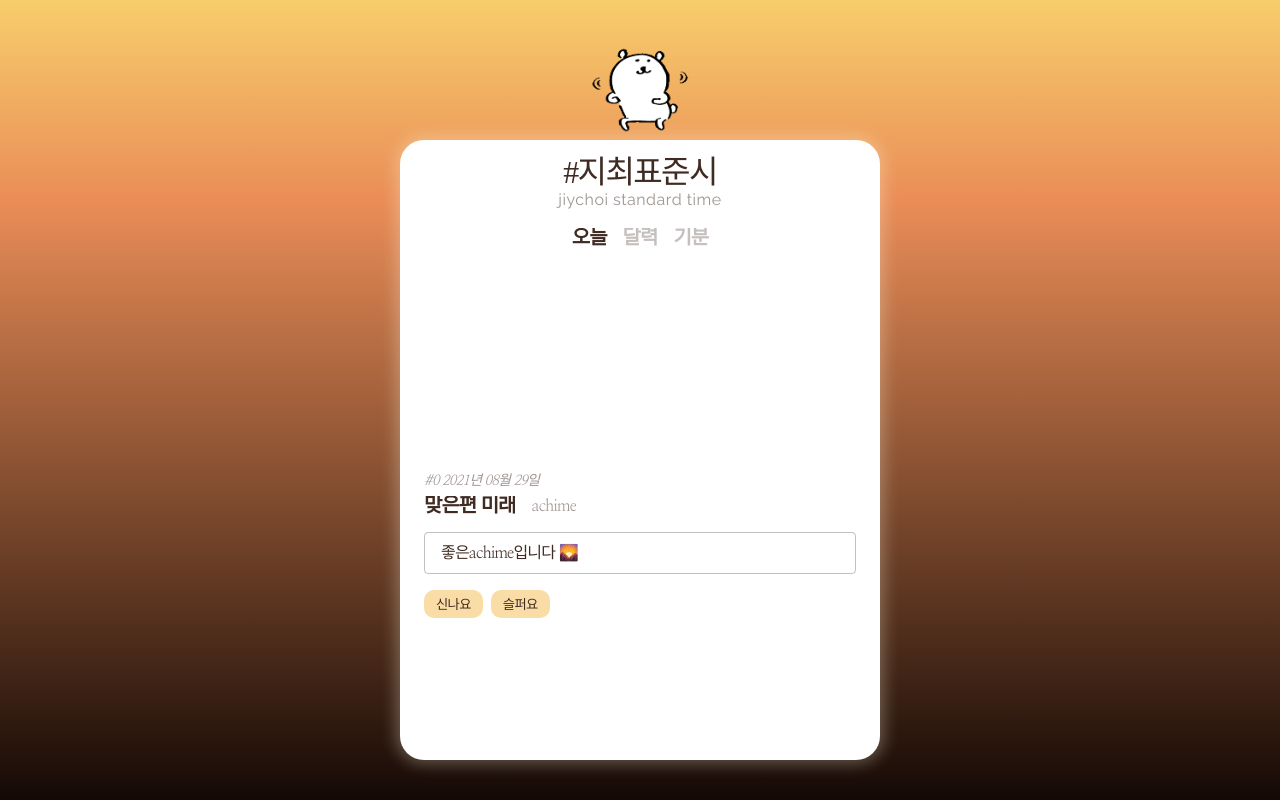
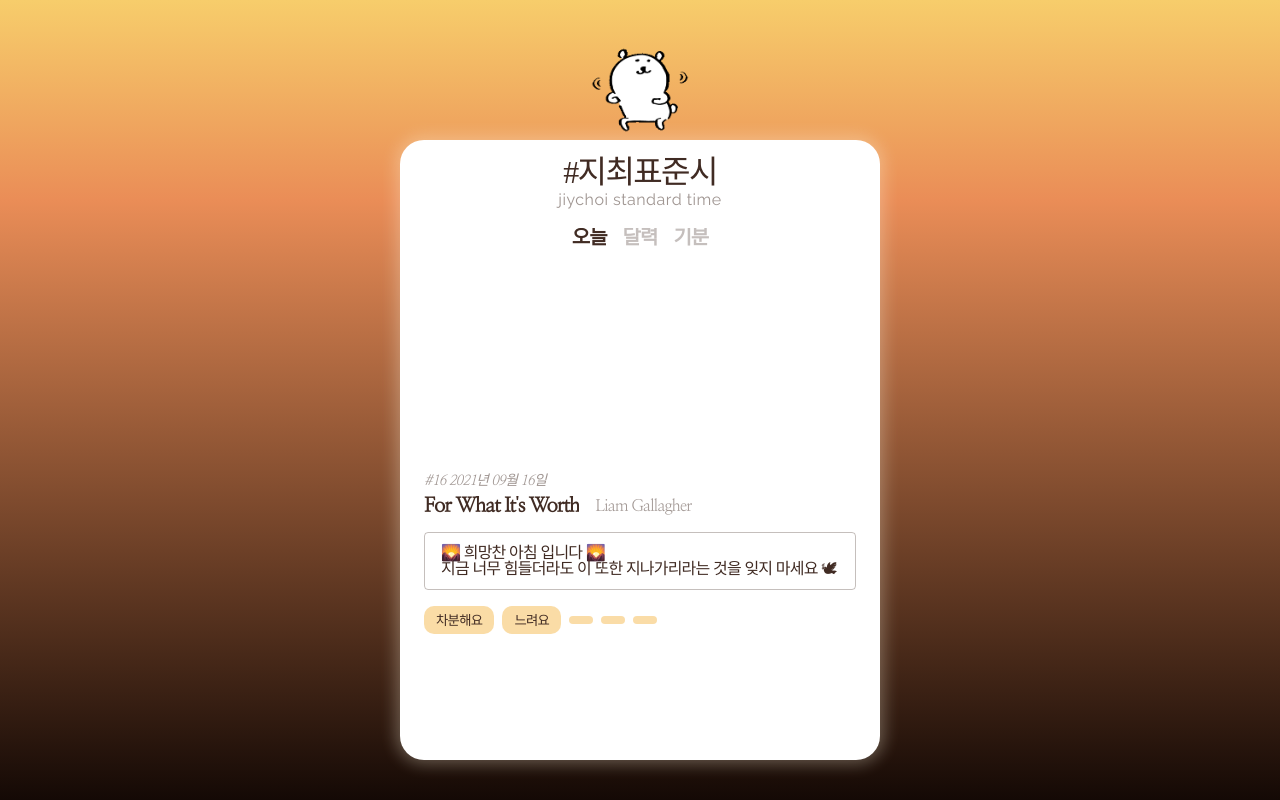
Before and after one commit to chichoon/JiychoiStandardTime, a React (Create React App) app: page /main in a window 1280 px wide. Built offline with nearby package versions, Linux system fonts and the light colour scheme; a web font is replaced by a local one.

Commit message:
Design: 코멘트 whitespace 처리 (개행)

```diff
--- a/src/components/PlayerComponent/playerComponent.module.scss
+++ b/src/components/PlayerComponent/playerComponent.module.scss
@@ -55,6 +55,7 @@
     padding: 12px 16px;
     margin-bottom: 16px;
     overflow: auto;
+    white-space: pre-wrap;
     border: 1px solid colors.$DARK30;
     border-radius: 4px;
   }
--- a/src/router/Main/index.tsx
+++ b/src/router/Main/index.tsx
@@ -3,13 +3,13 @@ import cx from 'classnames';
 import { PlayerComponent } from 'components';
 
 const TEST_SONG = {
-  index: 0,
-  title: '맞은편 미래',
-  artist: 'achime',
-  comment: '좋은achime입니다 🌄',
-  id: '3oBPGdOwbbc',
-  date: '2021-08-29 07:10',
-  tagList: ['excited', 'sad'],
+  index: 16,
+  title: "For What It's Worth",
+  artist: 'Liam Gallagher',
+  comment: '🌄 희망찬 아침 입니다 🌄 \n지금 너무 힘들더라도 이 또한 지나가리라는 것을 잊지 마세요 🕊',
+  id: 'SDrPghDvYA4',
+  date: '2021-09-16 06:36',
+  tagList: ['peaceful', 'slow', 'band', 'man', 'orchestra'],
 };
 
 const Main = () => {
```
